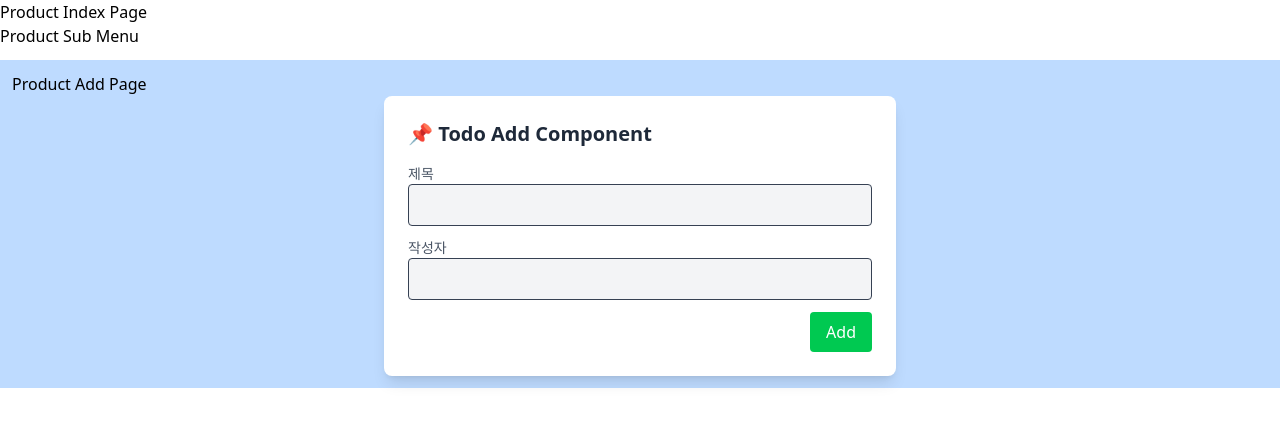
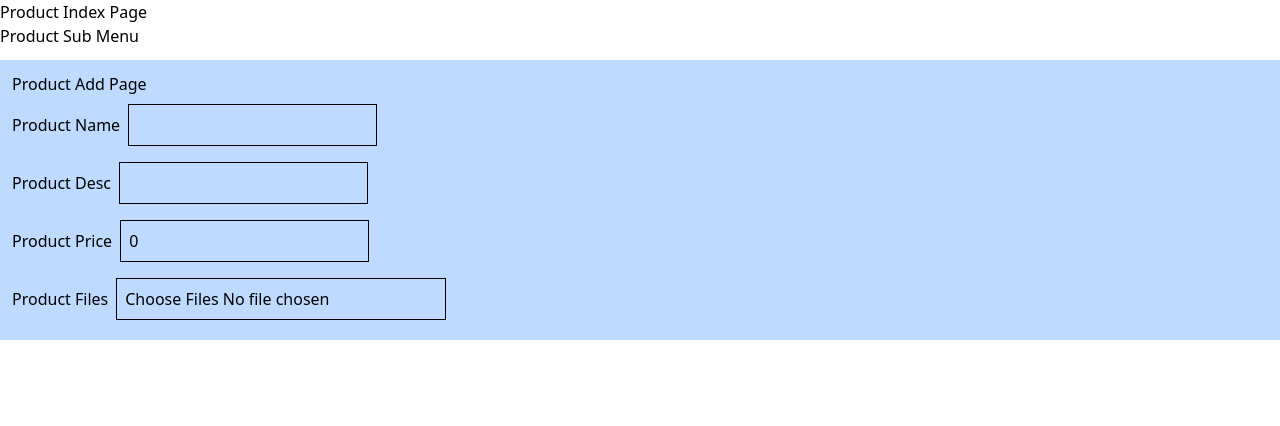
Before and after one commit to seobeomju/TodoEx, a React (Vite) app: page /products/add in a window 1280 px wide. Shown: the top 426 px of the page. Built offline with nearby package versions, Linux system fonts and the light colour scheme.

Commit message:
add컴포넌트 작성

```diff
--- a/src/components/products/addComponent.tsx
+++ b/src/components/products/addComponent.tsx
@@ -1,8 +1,55 @@
+import {ChangeEvent, useState} from "react";
+
+const initState: ProductAdd = {
+    pname:'',
+    pdesc:'',
+    price:0
+}
+
+
 
 function AddComponent() {
+
+    const [product, setProduct] = useState<ProductAdd>(initState)
+
+    const change =(e:ChangeEvent<HTMLInputElement>)=>{
+        const {name,value} = e.target
+        setProduct(prevState=>({...prevState,[name]:value}))
+    }
+
     return (
         <div>
 
+            <div>
+                Product Name
+                <input type={'text'} name={'pname'}
+                       className={'m-2 border-1 p-2'}
+                       value={product.pname}
+                       onChange={change}
+                />
+            </div>
+
+            <div>
+                Product Desc
+                <input type={'text'} name={'pdesc'}
+                       className={'m-2 border-1 p-2'}
+                       value={product.pdesc}
+                       onChange={change}
+                />
+            </div>
+
+            <div>
+                Product Price
+                <input type={'text'} name={'price'}
+                       className={'m-2 border-1 p-2'}
+                       value={product.price}
+                       onChange={change}
+                />
+            </div>
+            <div>
+                Product Files
+                <input type={'file'} name={'files'} multiple={true} className={'m-2 border-1 p-2'}/>
+            </div>
         </div>
     );
 }
--- a/src/pages/products/addPage.tsx
+++ b/src/pages/products/addPage.tsx
@@ -1,4 +1,5 @@
-import AddComponent from "../../components/todo/addComponent.tsx";
+import AddComponent from "../../components/products/addComponent.tsx";
+
 
 function AddPage() {
     return (
--- a/src/types/products.d.ts
+++ b/src/types/products.d.ts
@@ -9,3 +9,9 @@ interface ProductListDTO {
     uploadFileNames: string[]
 
 }
+
+interface ProductAdd{
+    pname: string,
+    pdesc: string,
+    price: number,
+}
```
